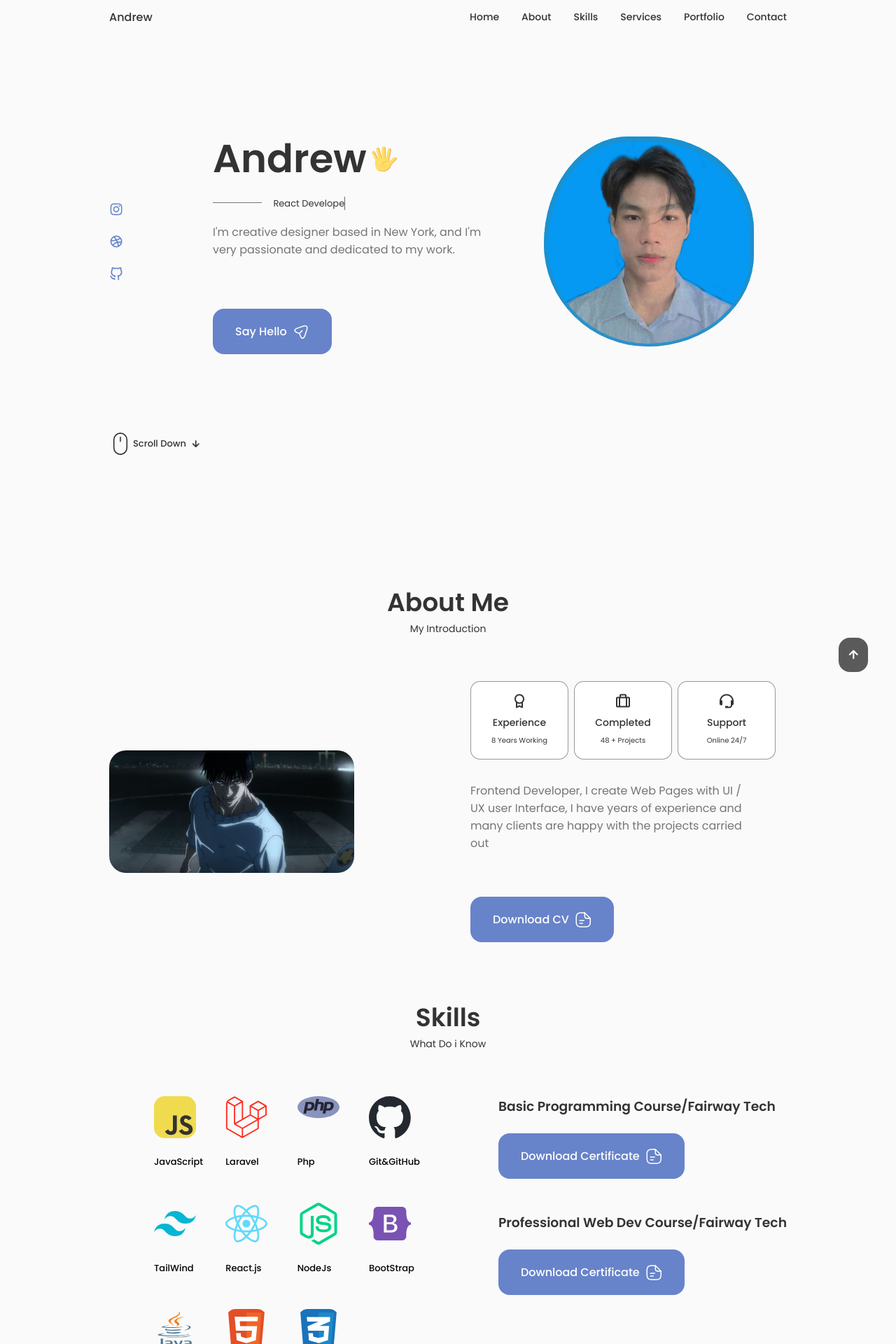
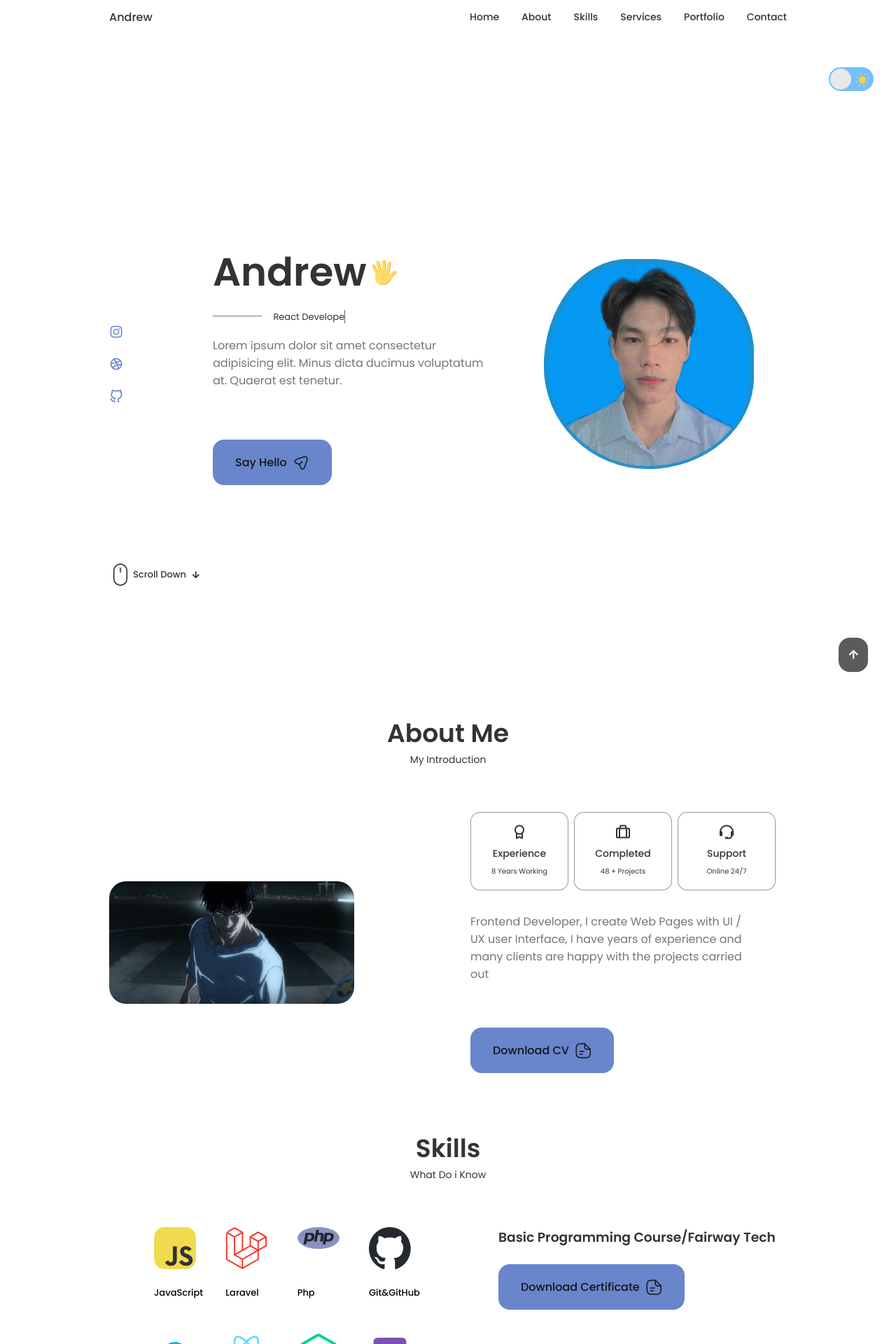
Before and after one commit to PrimeBeyonder/Portfolio, a React (Vite) app: page / in a window 1280 px wide. Shown: the top 1920 px of the page at 70% size. Built offline with nearby package versions, Linux system fonts and the light colour scheme.

Commit message:
dark mode added

```diff
--- a/src/App.css
+++ b/src/App.css
@@ -16,6 +16,7 @@
   --text-color: hsl(var(--hue), var(--sat), 46%);
   --body-color: hsl(var(--hue), var(--sat), 98%);
   --container-color: #fff;
+  --botton-text-color: rgb(21, 21, 21);
 
   /*========== Font and typography ==========*/
   --body-font: "Poppins", sans-serif;
@@ -50,7 +51,31 @@
   --z-tooltip: 10;
   --z-fixed: 100;
   --z-modal: 1000;
+
 }
+
+[data-theme="dark"] {
+  --title-color: rgba(255, 255, 255, 0.875);
+  --title-color-dark: white;
+  --button-color: rgba(75, 101, 169, 0.979);
+  --button-color-dark: rgb(40, 61, 113);
+  --text-color: rgb(224, 217, 217);
+  --container-color: #403d3d;
+  --botton-text-color: white;
+
+}
+body [data-theme="dark"]{
+  --body-color: #302e2e;
+  background-color: var(--body-color);
+  color: var(--text-color);
+}
+
+body {
+  --body-color: #ffffff;
+  background-color: var(--body-color);
+  color: var(--text-color);
+}
+
 
 /* Responsive typography */
 @media screen and (max-width: 992px) {
@@ -152,7 +177,7 @@ img {
 .button {
   display: inline-block;
   background-color: var(--button-color);
-  color: var(--container-color);
+  color: var(--botton-text-color);
   padding: 1.25rem 2rem;
   border-radius: 1rem;
   font-weight: var(--font-medium);
--- a/src/App.jsx
+++ b/src/App.jsx
@@ -11,9 +11,11 @@ import Contact from './components/contact/Contact';
 import Footer from './components/footer/Footer';
 import ScrollUp from './components/scrollup/ScrollUp';
 import ScrollReveal from 'scrollreveal';
-import { useEffect } from 'react';
+import { useEffect, useState } from 'react';
+import "./components/theme/toggle.css";
 
 function App() {
+  const [toggle, setToggle] = useState(true);
   useEffect(() => {
     const sr = ScrollReveal({
       origin: "top",
@@ -35,12 +37,20 @@ function App() {
       opacity: 0,
 
     }
-    )
-  })
+    );
+  }, []);
 
   return (
-    <>
+    <div data-theme={toggle ? "light" : "dark"}>
       <Header />
+      <div className='section container flex-end' >
+        <label class="switch" >
+          <span class="sun"><svg xmlns="http://www.w3.org/2000/svg" viewBox="0 0 24 24"><g fill="#ffd43b"><circle r="5" cy="12" cx="12"></circle><path d="m21 13h-1a1 1 0 0 1 0-2h1a1 1 0 0 1 0 2zm-17 0h-1a1 1 0 0 1 0-2h1a1 1 0 0 1 0 2zm13.66-5.66a1 1 0 0 1 -.66-.29 1 1 0 0 1 0-1.41l.71-.71a1 1 0 1 1 1.41 1.41l-.71.71a1 1 0 0 1 -.75.29zm-12.02 12.02a1 1 0 0 1 -.71-.29 1 1 0 0 1 0-1.41l.71-.66a1 1 0 0 1 1.41 1.41l-.71.71a1 1 0 0 1 -.7.24zm6.36-14.36a1 1 0 0 1 -1-1v-1a1 1 0 0 1 2 0v1a1 1 0 0 1 -1 1zm0 17a1 1 0 0 1 -1-1v-1a1 1 0 0 1 2 0v1a1 1 0 0 1 -1 1zm-5.66-14.66a1 1 0 0 1 -.7-.29l-.71-.71a1 1 0 0 1 1.41-1.41l.71.71a1 1 0 0 1 0 1.41 1 1 0 0 1 -.71.29zm12.02 12.02a1 1 0 0 1 -.7-.29l-.66-.71a1 1 0 0 1 1.36-1.36l.71.71a1 1 0 0 1 0 1.41 1 1 0 0 1 -.71.24z"></path></g></svg></span>
+          <span class="moon"><svg xmlns="http://www.w3.org/2000/svg" viewBox="0 0 384 512"><path d="m223.5 32c-123.5 0-223.5 100.3-223.5 224s100 224 223.5 224c60.6 0 115.5-24.2 155.8-63.4 5-4.9 6.3-12.5 3.1-18.7s-10.1-9.7-17-8.5c-9.8 1.7-19.8 2.6-30.1 2.6-96.9 0-175.5-78.8-175.5-176 0-65.8 36-123.1 89.3-153.3 6.1-3.5 9.2-10.5 7.7-17.3s-7.3-11.9-14.3-12.5c-6.3-.5-12.6-.8-19-.8z"></path></svg></span>
+          <input type="checkbox" class="input" onClick={() => setToggle(!toggle)} />
+          <span class="slider"></span>
+        </label>
+      </div>
       <main className="main">
         <Home />
         <About />
@@ -53,8 +63,8 @@ function App() {
       </main>
       <Footer />
       <ScrollUp />
-    </>
+    </div>
   )
 }
 
-export default App
+export default App;
--- a/src/components/about/About.jsx
+++ b/src/components/about/About.jsx
@@ -30,19 +30,19 @@ const About = () => {
                         >
                             <path
                                 d="M15.25 22.7502H9.25C3.82 22.7502 1.5 20.4302 1.5 15.0002V9.00024C1.5 3.57024 3.82 1.25024 9.25 1.25024H14.25C14.66 1.25024 15 1.59024 15 2.00024C15 2.41024 14.66 2.75024 14.25 2.75024H9.25C4.64 2.75024 3 4.39024 3 9.00024V15.0002C3 19.6102 4.64 21.2502 9.25 21.2502H15.25C19.86 21.2502 21.5 19.6102 21.5 15.0002V10.0002C21.5 9.59024 21.84 9.25024 22.25 9.25024C22.66 9.25024 23 9.59024 23 10.0002V15.0002C23 20.4302 20.68 22.7502 15.25 22.7502Z"
-                                fill="var(--container-color)"
+                                fill="var(--botton-text-color)"
                             ></path>
                             <path
                                 d="M22.25 10.7502H18.25C14.83 10.7502 13.5 9.42023 13.5 6.00023V2.00023C13.5 1.70023 13.68 1.42023 13.96 1.31023C14.24 1.19023 14.56 1.26023 14.78 1.47023L22.78 9.47023C22.99 9.68023 23.06 10.0102 22.94 10.2902C22.82 10.5702 22.55 10.7502 22.25 10.7502ZM15 3.81023V6.00023C15 8.58023 15.67 9.25023 18.25 9.25023H20.44L15 3.81023Z"
-                                fill="var(--container-color)"
+                                fill="var(--botton-text-color)"
                             ></path>
                             <path
                                 d="M13.25 13.7502H7.25C6.84 13.7502 6.5 13.4102 6.5 13.0002C6.5 12.5902 6.84 12.2502 7.25 12.2502H13.25C13.66 12.2502 14 12.5902 14 13.0002C14 13.4102 13.66 13.7502 13.25 13.7502Z"
-                                fill="var(--container-color)"
+                                fill="var(--botton-text-color)"
                             ></path>
                             <path
                                 d="M11.25 17.7502H7.25C6.84 17.7502 6.5 17.4102 6.5 17.0002C6.5 16.5902 6.84 16.2502 7.25 16.2502H11.25C11.66 16.2502 12 16.5902 12 17.0002C12 17.4102 11.66 17.7502 11.25 17.7502Z"
-                                fill="var(--container-color)"
+                                fill="var(--botton-text-color)"
                             ></path>
                         </svg></a>
                 </div>
--- a/src/components/contact/Contact.jsx
+++ b/src/components/contact/Contact.jsx
@@ -58,11 +58,11 @@ const Contact = () => {
                             >
                                 <path
                                     d="M14.2199 21.9352C13.0399 21.9352 11.3699 21.1052 10.0499 17.1352L9.32988 14.9752L7.16988 14.2552C3.20988 12.9352 2.37988 11.2652 2.37988 10.0852C2.37988 8.91525 3.20988 7.23525 7.16988 5.90525L15.6599 3.07525C17.7799 2.36525 19.5499 2.57525 20.6399 3.65525C21.7299 4.73525 21.9399 6.51525 21.2299 8.63525L18.3999 17.1252C17.0699 21.1052 15.3999 21.9352 14.2199 21.9352ZM7.63988 7.33525C4.85988 8.26525 3.86988 9.36525 3.86988 10.0852C3.86988 10.8052 4.85988 11.9052 7.63988 12.8252L10.1599 13.6652C10.3799 13.7352 10.5599 13.9152 10.6299 14.1352L11.4699 16.6552C12.3899 19.4352 13.4999 20.4252 14.2199 20.4252C14.9399 20.4252 16.0399 19.4352 16.9699 16.6552L19.7999 8.16525C20.3099 6.62525 20.2199 5.36525 19.5699 4.71525C18.9199 4.06525 17.6599 3.98525 16.1299 4.49525L7.63988 7.33525Z"
-                                    fill="var(--container-color)"
+                                    fill="var(--botton-text-color)"
                                 ></path>
                                 <path
                                     d="M10.11 14.7052C9.92005 14.7052 9.73005 14.6352 9.58005 14.4852C9.29005 14.1952 9.29005 13.7152 9.58005 13.4252L13.16 9.83518C13.45 9.54518 13.93 9.54518 14.22 9.83518C14.51 10.1252 14.51 10.6052 14.22 10.8952L10.64 14.4852C10.5 14.6352 10.3 14.7052 10.11 14.7052Z"
-                                    fill="var(--container-color)"
+                                    fill="var(--botton-text-color)"
                                 ></path>
                             </svg>
                         </button>
--- a/src/components/header/Header.jsx
+++ b/src/components/header/Header.jsx
@@ -1,6 +1,6 @@
 import React, { useState, useEffect } from 'react';
+import "./header.css";
 
-import "./header.css";
 
 
 const Header = () => {
--- a/src/components/header/header.css
+++ b/src/components/header/header.css
@@ -71,8 +71,7 @@
         left: 0;
         width: 100%;
         background-color: var(--body-color);
-        background: transparent;
-        backdrop-filter: blur(10px);
+
         padding: 2rem 1.5rem 4rem;
         box-shadow: 0 -1px 4px rgba(0, 0, 0, 0.35);
         border-radius: 1.5rem 1.5rem 0 0;
--- a/src/components/home/Data.jsx
+++ b/src/components/home/Data.jsx
@@ -100,7 +100,7 @@ const Data = () => {
             </TrackVisibility>
 
             <p className="home__description">
-                I'm creative designer based in New York, and I'm very passionate and dedicated to my work.
+                Lorem ipsum dolor sit amet consectetur adipisicing elit. Minus dicta ducimus voluptatum at. Quaerat est tenetur.
             </p>
             <a href="#contact" className="button button--flex">
                 Say Hello
@@ -114,11 +114,11 @@ const Data = () => {
                 >
                     <path
                         d="M14.2199 21.9352C13.0399 21.9352 11.3699 21.1052 10.0499 17.1352L9.32988 14.9752L7.16988 14.2552C3.20988 12.9352 2.37988 11.2652 2.37988 10.0852C2.37988 8.91525 3.20988 7.23525 7.16988 5.90525L15.6599 3.07525C17.7799 2.36525 19.5499 2.57525 20.6399 3.65525C21.7299 4.73525 21.9399 6.51525 21.2299 8.63525L18.3999 17.1252C17.0699 21.1052 15.3999 21.9352 14.2199 21.9352ZM7.63988 7.33525C4.85988 8.26525 3.86988 9.36525 3.86988 10.0852C3.86988 10.8052 4.85988 11.9052 7.63988 12.8252L10.1599 13.6652C10.3799 13.7352 10.5599 13.9152 10.6299 14.1352L11.4699 16.6552C12.3899 19.4352 13.4999 20.4252 14.2199 20.4252C14.9399 20.4252 16.0399 19.4352 16.9699 16.6552L19.7999 8.16525C20.3099 6.62525 20.2199 5.36525 19.5699 4.71525C18.9199 4.06525 17.6599 3.98525 16.1299 4.49525L7.63988 7.33525Z"
-                        fill="var(--container-color)"
+                        fill="var(--botton-text-color)"
                     ></path>
                     <path
                         d="M10.11 14.7052C9.92005 14.7052 9.73005 14.6352 9.58005 14.4852C9.29005 14.1952 9.29005 13.7152 9.58005 13.4252L13.16 9.83518C13.45 9.54518 13.93 9.54518 14.22 9.83518C14.51 10.1252 14.51 10.6052 14.22 10.8952L10.64 14.4852C10.5 14.6352 10.3 14.7052 10.11 14.7052Z"
-                        fill="var(--container-color)"
+                        fill="var(--botton-text-color)"
                     ></path>
                 </svg>
             </a>
--- /dev/null
+++ b/src/components/theme/toggle.css
@@ -0,0 +1,115 @@
+.switch {
+    font-size: 17px;
+    position: relative;
+    display: inline-block;
+    width: 64px;
+    height: 34px;
+}
+
+.switch input {
+    opacity: 0;
+    width: 0;
+    height: 0;
+}
+
+.flex-end {
+    display: flex;
+    justify-content: end;
+    margin-right:2rem ;
+}
+
+.slider {
+    position: absolute;
+    cursor: pointer;
+    top: 0;
+    left: 0;
+    right: 0;
+    bottom: 0;
+    background-color: #73C0FC;
+    transition: .4s;
+    border-radius: 30px;
+}
+
+.slider:before {
+    position: absolute;
+    content: "";
+    height: 30px;
+    width: 30px;
+    border-radius: 20px;
+    left: 2px;
+    bottom: 2px;
+    z-index: 2;
+    background-color: #e8e8e8;
+    transition: .4s;
+}
+
+.sun svg {
+    position: absolute;
+    top: 6px;
+    left: 36px;
+    z-index: 1;
+    width: 24px;
+    height: 24px;
+}
+
+.moon svg {
+    fill: #73C0FC;
+    position: absolute;
+    top: 5px;
+    left: 5px;
+    z-index: 1;
+    width: 24px;
+    height: 24px;
+}
+
+/* .switch:hover */
+.sun svg {
+    animation: rotate 15s linear infinite;
+}
+
+@keyframes rotate {
+
+    0% {
+        transform: rotate(0);
+    }
+
+    100% {
+        transform: rotate(360deg);
+    }
+}
+
+/* .switch:hover */
+.moon svg {
+    animation: tilt 5s linear infinite;
+}
+
+@keyframes tilt {
+
+    0% {
+        transform: rotate(0deg);
+    }
+
+    25% {
+        transform: rotate(-10deg);
+    }
+
+    75% {
+        transform: rotate(10deg);
+    }
+
+    100% {
+        transform: rotate(0deg);
+    }
+}
+
+.input:checked+.slider {
+    background-color: #183153;
+}
+
+.input:focus+.slider {
+    box-shadow: 0 0 1px #183153;
+}
+
+.input:checked+.slider:before {
+    transform: translateX(30px);
+}
--- a/src/main.jsx
+++ b/src/main.jsx
@@ -6,5 +6,5 @@ import App from './App.jsx'
 ReactDOM.createRoot(document.getElementById('root')).render(
   <React.StrictMode>
     <App />
-  </React.StrictMode>,
+  </React.StrictMode>
 )
--- a/src/skills/Skill.jsx
+++ b/src/skills/Skill.jsx
@@ -114,19 +114,19 @@ const Skill = () => {
                             >
                                 <path
                                     d="M15.25 22.7502H9.25C3.82 22.7502 1.5 20.4302 1.5 15.0002V9.00024C1.5 3.57024 3.82 1.25024 9.25 1.25024H14.25C14.66 1.25024 15 1.59024 15 2.00024C15 2.41024 14.66 2.75024 14.25 2.75024H9.25C4.64 2.75024 3 4.39024 3 9.00024V15.0002C3 19.6102 4.64 21.2502 9.25 21.2502H15.25C19.86 21.2502 21.5 19.6102 21.5 15.0002V10.0002C21.5 9.59024 21.84 9.25024 22.25 9.25024C22.66 9.25024 23 9.59024 23 10.0002V15.0002C23 20.4302 20.68 22.7502 15.25 22.7502Z"
-                                    fill="var(--container-color)"
+                                    fill="var(--botton-text-color)"
                                 ></path>
                                 <path
                                     d="M22.25 10.7502H18.25C14.83 10.7502 13.5 9.42023 13.5 6.00023V2.00023C13.5 1.70023 13.68 1.42023 13.96 1.31023C14.24 1.19023 14.56 1.26023 14.78 1.47023L22.78 9.47023C22.99 9.68023 23.06 10.0102 22.94 10.2902C22.82 10.5702 22.55 10.7502 22.25 10.7502ZM15 3.81023V6.00023C15 8.58023 15.67 9.25023 18.25 9.25023H20.44L15 3.81023Z"
-                                    fill="var(--container-color)"
+                                    fill="var(--botton-text-color)"
                                 ></path>
                                 <path
                                     d="M13.25 13.7502H7.25C6.84 13.7502 6.5 13.4102 6.5 13.0002C6.5 12.5902 6.84 12.2502 7.25 12.2502H13.25C13.66 12.2502 14 12.5902 14 13.0002C14 13.4102 13.66 13.7502 13.25 13.7502Z"
-                                    fill="var(--container-color)"
+                                    fill="var(--botton-text-color)"
                                 ></path>
                                 <path
                                     d="M11.25 17.7502H7.25C6.84 17.7502 6.5 17.4102 6.5 17.0002C6.5 16.5902 6.84 16.2502 7.25 16.2502H11.25C11.66 16.2502 12 16.5902 12 17.0002C12 17.4102 11.66 17.7502 11.25 17.7502Z"
-                                    fill="var(--container-color)"
+                                    fill="var(--botton-text-color)"
                                 ></path>
                             </svg></a>
                     </div>
@@ -142,19 +142,19 @@ const Skill = () => {
                             >
                                 <path
                                     d="M15.25 22.7502H9.25C3.82 22.7502 1.5 20.4302 1.5 15.0002V9.00024C1.5 3.57024 3.82 1.25024 9.25 1.25024H14.25C14.66 1.25024 15 1.59024 15 2.00024C15 2.41024 14.66 2.75024 14.25 2.75024H9.25C4.64 2.75024 3 4.39024 3 9.00024V15.0002C3 19.6102 4.64 21.2502 9.25 21.2502H15.25C19.86 21.2502 21.5 19.6102 21.5 15.0002V10.0002C21.5 9.59024 21.84 9.25024 22.25 9.25024C22.66 9.25024 23 9.59024 23 10.0002V15.0002C23 20.4302 20.68 22.7502 15.25 22.7502Z"
-                                    fill="var(--container-color)"
+                                    fill="var(--botton-text-color)"
                                 ></path>
                                 <path
                                     d="M22.25 10.7502H18.25C14.83 10.7502 13.5 9.42023 13.5 6.00023V2.00023C13.5 1.70023 13.68 1.42023 13.96 1.31023C14.24 1.19023 14.56 1.26023 14.78 1.47023L22.78 9.47023C22.99 9.68023 23.06 10.0102 22.94 10.2902C22.82 10.5702 22.55 10.7502 22.25 10.7502ZM15 3.81023V6.00023C15 8.58023 15.67 9.25023 18.25 9.25023H20.44L15 3.81023Z"
-                                    fill="var(--container-color)"
+                                    fill="var(--botton-text-color)"
                                 ></path>
                                 <path
                                     d="M13.25 13.7502H7.25C6.84 13.7502 6.5 13.4102 6.5 13.0002C6.5 12.5902 6.84 12.2502 7.25 12.2502H13.25C13.66 12.2502 14 12.5902 14 13.0002C14 13.4102 13.66 13.7502 13.25 13.7502Z"
-                                    fill="var(--container-color)"
+                                    fill="var(--botton-text-color)"
                                 ></path>
                                 <path
                                     d="M11.25 17.7502H7.25C6.84 17.7502 6.5 17.4102 6.5 17.0002C6.5 16.5902 6.84 16.2502 7.25 16.2502H11.25C11.66 16.2502 12 16.5902 12 17.0002C12 17.4102 11.66 17.7502 11.25 17.7502Z"
-                                    fill="var(--container-color)"
+                                    fill="var(--botton-text-color)"
                                 ></path>
                             </svg></a></div>
                 </div>
```
